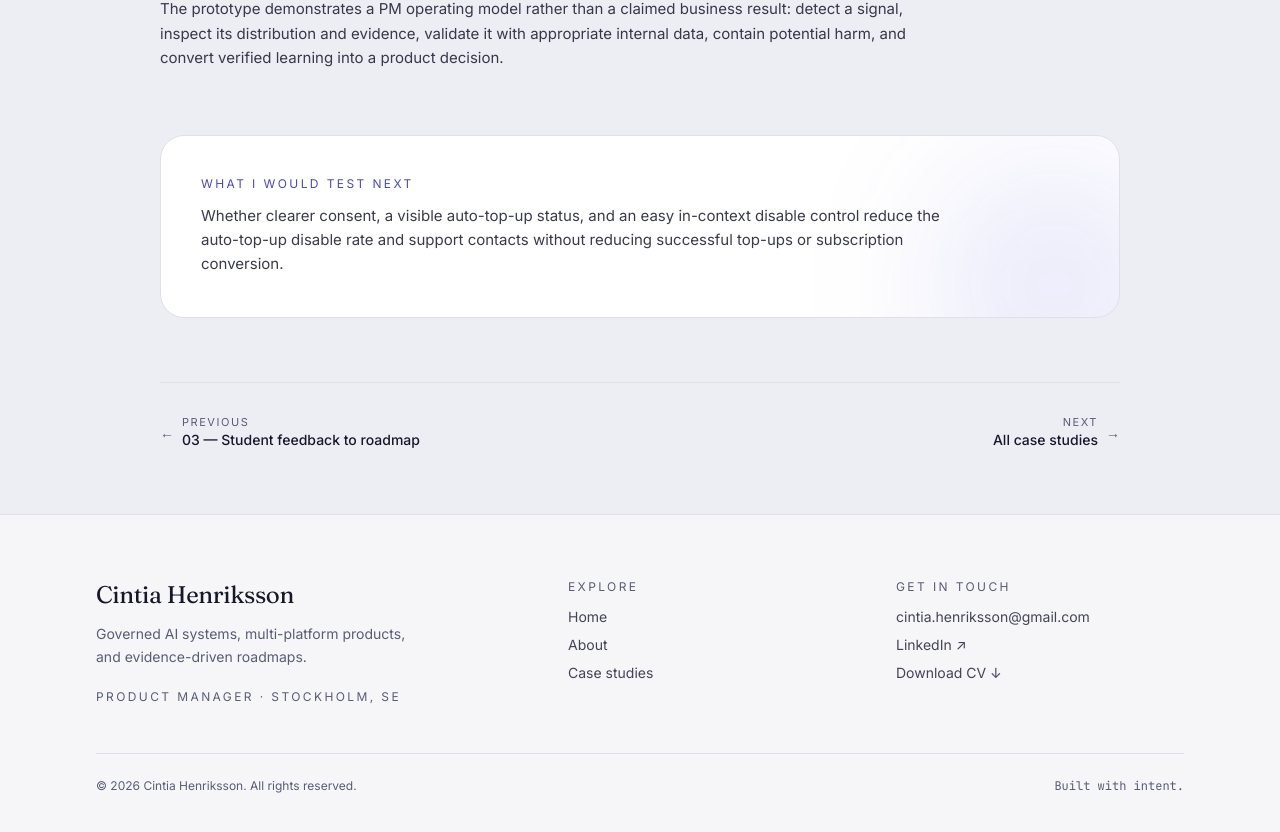
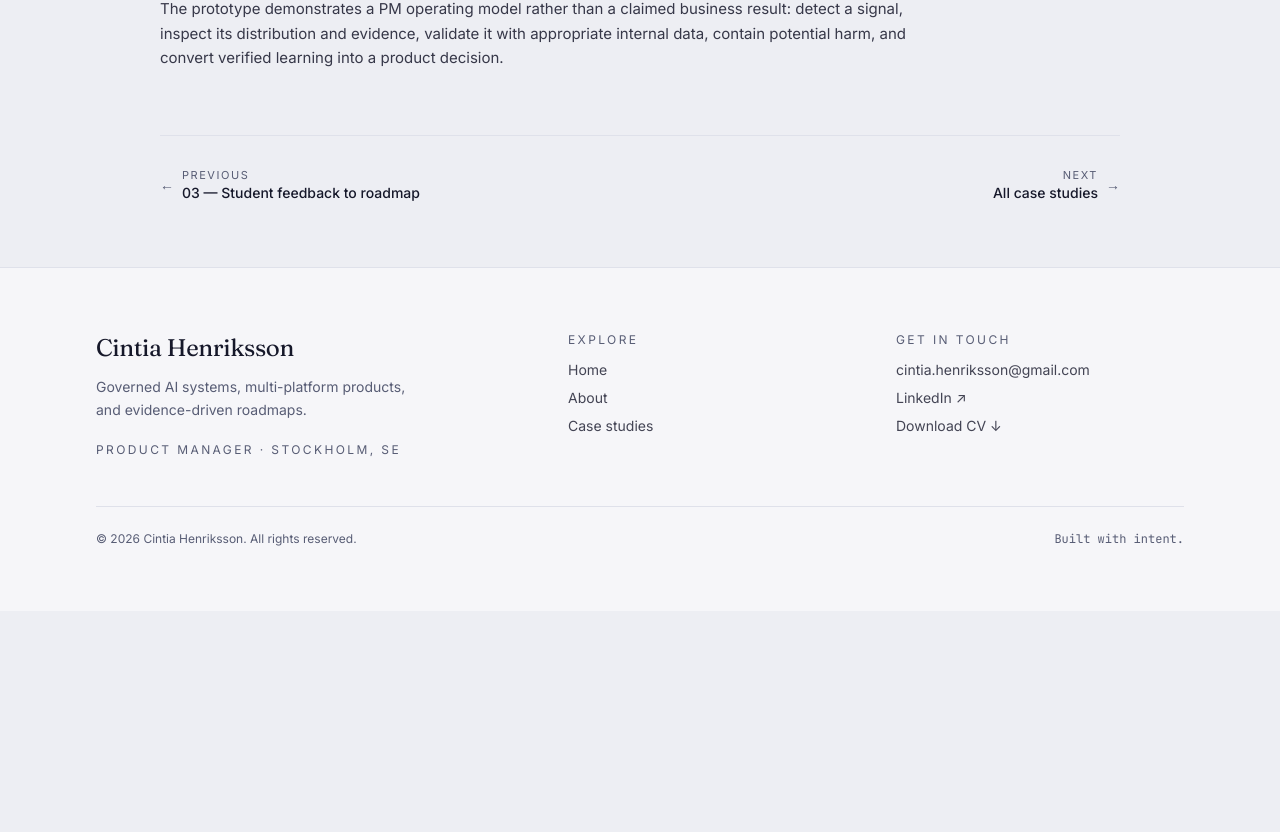
Before and after one commit to cintiahenriksson/ai-pm-portfolio, a Next.js app: page /cases/retention-signals in a window 1280 px wide. Shown: the part 6713-7545 px from the top of the page. After the commit the page ends 7324 px from the top, so only its background shows below. Built offline with nearby package versions, Linux system fonts and the light colour scheme; no server answers.

Commit message:
Remove reflection callout from retention signals case

```diff
--- a/app/cases/retention-signals/page.tsx
+++ b/app/cases/retention-signals/page.tsx
@@ -310,22 +310,6 @@ export default function RetentionSignalsPage() {
             </p>
           </section>
 
-          {/* Reflection callout */}
-          <section className="relative overflow-hidden rounded-3xl border border-border bg-surface p-8 sm:p-10">
-            <div
-              aria-hidden="true"
-              className="pointer-events-none absolute -bottom-24 -right-16 h-64 w-64 rounded-full bg-accent/10 blur-3xl"
-            />
-            <div className="relative space-y-3">
-              <p className="text-xs uppercase tracking-[0.2em] text-accent">What I would test next</p>
-              <p className="max-w-3xl text-[15px] leading-relaxed text-foreground/85">
-                Whether clearer consent, a visible auto-top-up status, and an easy in-context disable control reduce the
-                auto-top-up disable rate and support contacts without reducing successful top-ups or subscription
-                conversion.
-              </p>
-            </div>
-          </section>
-
           {/* Prev / next footer */}
           <nav className="flex flex-col gap-4 border-t border-border pt-8 sm:flex-row sm:items-center sm:justify-between">
             <Link
```
